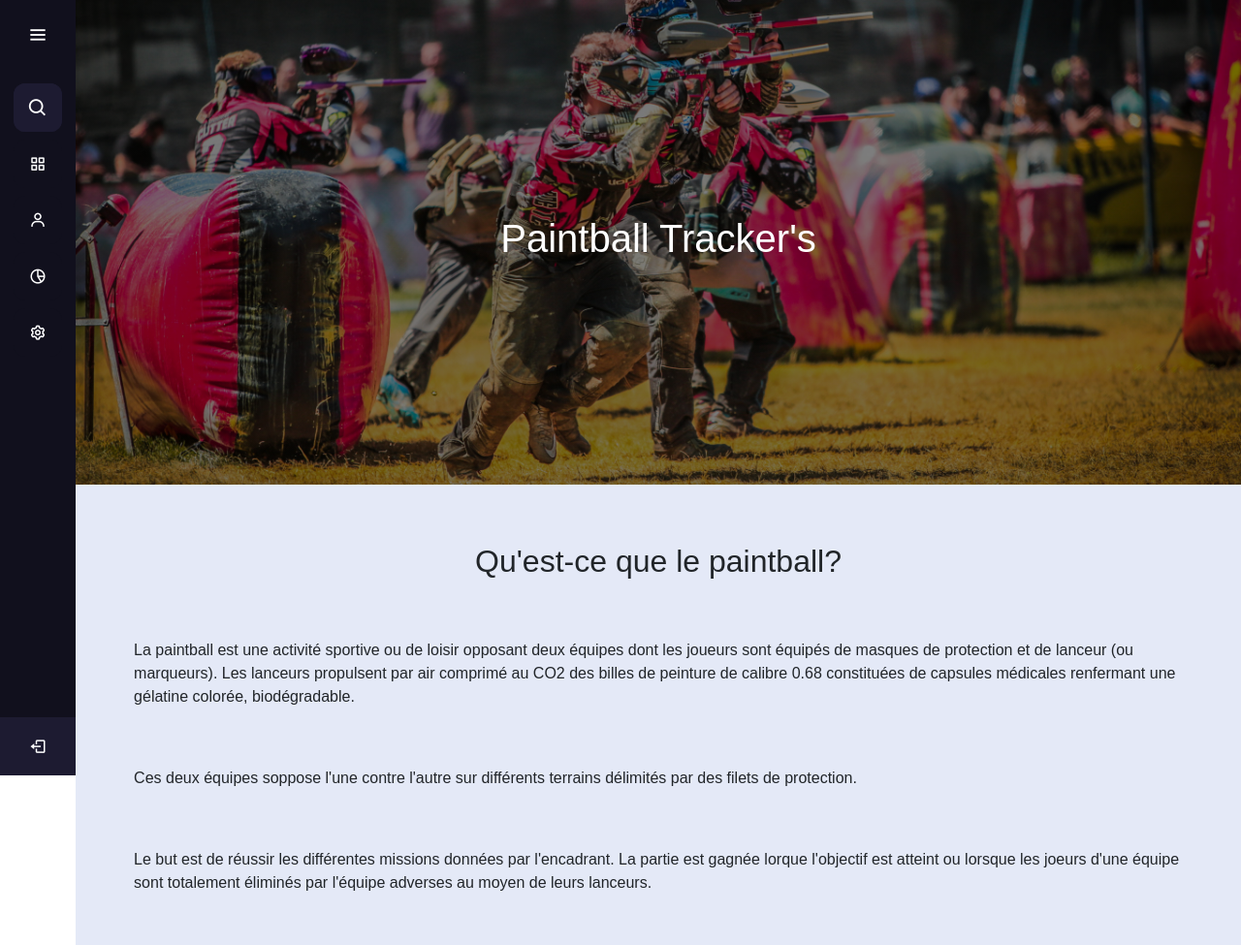
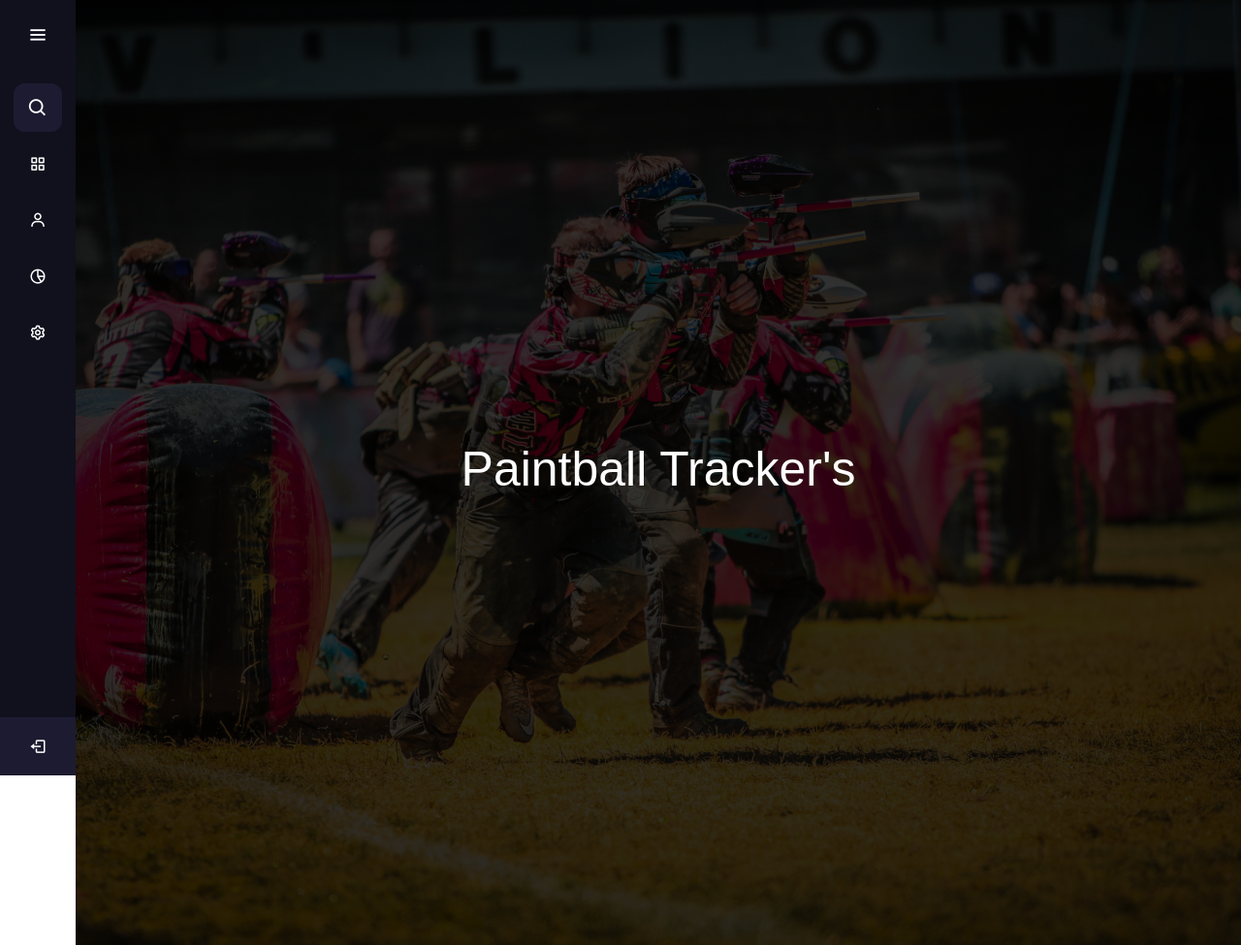
Before and after one commit to PiloaCode/PaintBallTraker-s, a PHP site: page / in a window 1280 px wide. Shown: the top 975 px of the page at 97% size. Run offline with PHP 8.4, Linux system fonts and the light colour scheme; some libraries are stand-ins or nearby versions.

Commit message:
MAJ 1.112

```diff
--- a/style.css
+++ b/style.css
@@ -3,6 +3,7 @@
 h1{
     color: #fff;
     text-align: center;
+    font-size: 50px;
 }
 
 h2{
@@ -57,10 +58,10 @@ p{
 .hero-image {
     /* Use "linear-gradient" to add a darken background effect to the image (photographer.jpg). This will make the text easier to read */
 
-    background-image: linear-gradient(rgba(0, 0, 0, 0.5), rgba(0, 0, 0, 0.5)), url("img/img1.jpg");
+    background-image: linear-gradient(rgba(0, 0, 0, 0.8), rgba(0, 0, 0, 0.8)), url("img/img1.jpg");
 
     /* Set a specific height */
-    height: 500px;
+    height: 61em;
 
     /* Position and center the image to scale nicely on all screens */
     background-position: center;
```
